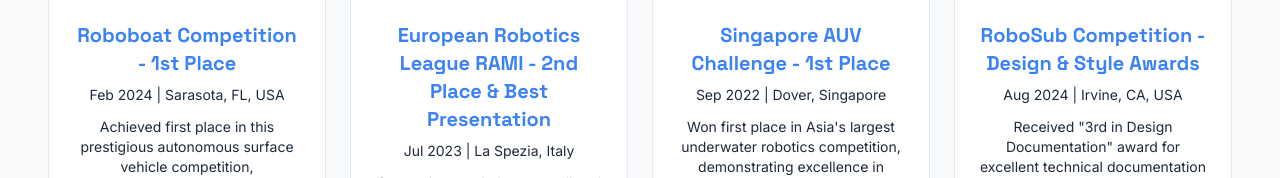
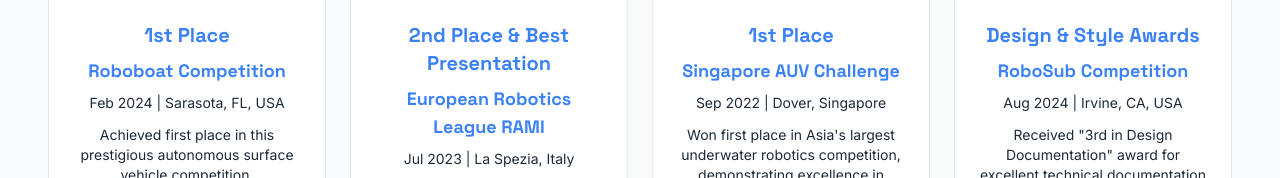
Before and after one commit to batuhanozer/batuhanozer.github.io, a plain HTML site: page website.html in a window 1280 px wide. Shown: the part 7759-7937 px from the top of the page. Drawn offline with nearby package versions, Linux system fonts and the light colour scheme; animation ran at ten frames a second.

Commit message:
refactored award titles for clarity and consistency, enhancing the layout by separating competition names and achievements

```diff
--- a/website.html
+++ b/website.html
@@ -2262,8 +2262,12 @@
                         </div>
                     </div>
                     <div class="p-6 flex-1 flex flex-col">
-                        <h3 class="text-xl font-semibold text-text-primary dark:text-slate-100 mb-2">Roboboat
-                            Competition - 1st Place</h3>
+                        <h3 class="text-xl font-semibold text-text-primary dark:text-slate-100 mb-2">
+                            1st Place
+                        </h3>
+                        <h3 class="text-lg font-semibold text-text-primary dark:text-slate-200 mb-2">
+                            Roboboat Competition
+                        </h3>
                         <p class="text-text-secondary dark:text-slate-400 text-sm mb-3">Feb 2024 | Sarasota, FL, USA</p>
                         <p class="text-text-secondary dark:text-slate-300 mb-4 text-sm flex-1">
                             Achieved first place in this prestigious autonomous surface vehicle competition,
@@ -2290,8 +2294,12 @@
                         </div>
                     </div>
                     <div class="p-6 flex-1 flex flex-col">
-                        <h3 class="text-xl font-semibold text-text-primary dark:text-slate-100 mb-2">European Robotics
-                            League RAMI - 2nd Place & Best Presentation</h3>
+                        <h3 class="text-xl font-semibold text-text-primary dark:text-slate-100 mb-2">2nd Place & Best
+                            Presentation</h3>
+                        <h3 class="text-lg font-semibold text-text-primary dark:text-slate-200 mb-2">
+                            European Robotics
+                            League RAMI
+                        </h3>
                         <p class="text-text-secondary dark:text-slate-400 text-sm mb-3">Jul 2023 | La Spezia, Italy</p>
                         <p class="text-text-secondary dark:text-slate-300 mb-4 text-sm flex-1">
                             Secured second place overall and received the Best Presentation award for our innovative
@@ -2318,8 +2326,12 @@
                         </div>
                     </div>
                     <div class="p-6 flex-1 flex flex-col">
-                        <h3 class="text-xl font-semibold text-text-primary dark:text-slate-100 mb-2">Singapore AUV
-                            Challenge - 1st Place</h3>
+                        <h3 class="text-xl font-semibold text-text-primary dark:text-slate-100 mb-2">
+                            1st Place
+                        </h3>
+                        <h3 class="text-lg font-semibold text-text-primary dark:text-slate-200 mb-2">
+                            Singapore AUV Challenge
+                        </h3>
                         <p class="text-text-secondary dark:text-slate-400 text-sm mb-3">Sep 2022 | Dover, Singapore</p>
                         <p class="text-text-secondary dark:text-slate-300 mb-4 text-sm flex-1">
                             Won first place in Asia's largest underwater robotics competition, demonstrating excellence
@@ -2345,8 +2357,11 @@
                         </div>
                     </div>
                     <div class="p-6 flex-1 flex flex-col">
-                        <h3 class="text-xl font-semibold text-text-primary dark:text-slate-100 mb-2">RoboSub Competition
-                            - Design & Style Awards</h3>
+                        <h3 class="text-xl font-semibold text-text-primary dark:text-slate-100 mb-2">
+                            Design & Style Awards</h3>
+                        <h3 class="text-lg font-semibold text-text-primary dark:text-slate-200 mb-2">
+                            RoboSub Competition
+                        </h3>
                         <p class="text-text-secondary dark:text-slate-400 text-sm mb-3">Aug 2024 | Irvine, CA, USA</p>
                         <p class="text-text-secondary dark:text-slate-300 mb-4 text-sm flex-1">
                             Received "3rd in Design Documentation" award for excellent technical documentation and "Best
```
